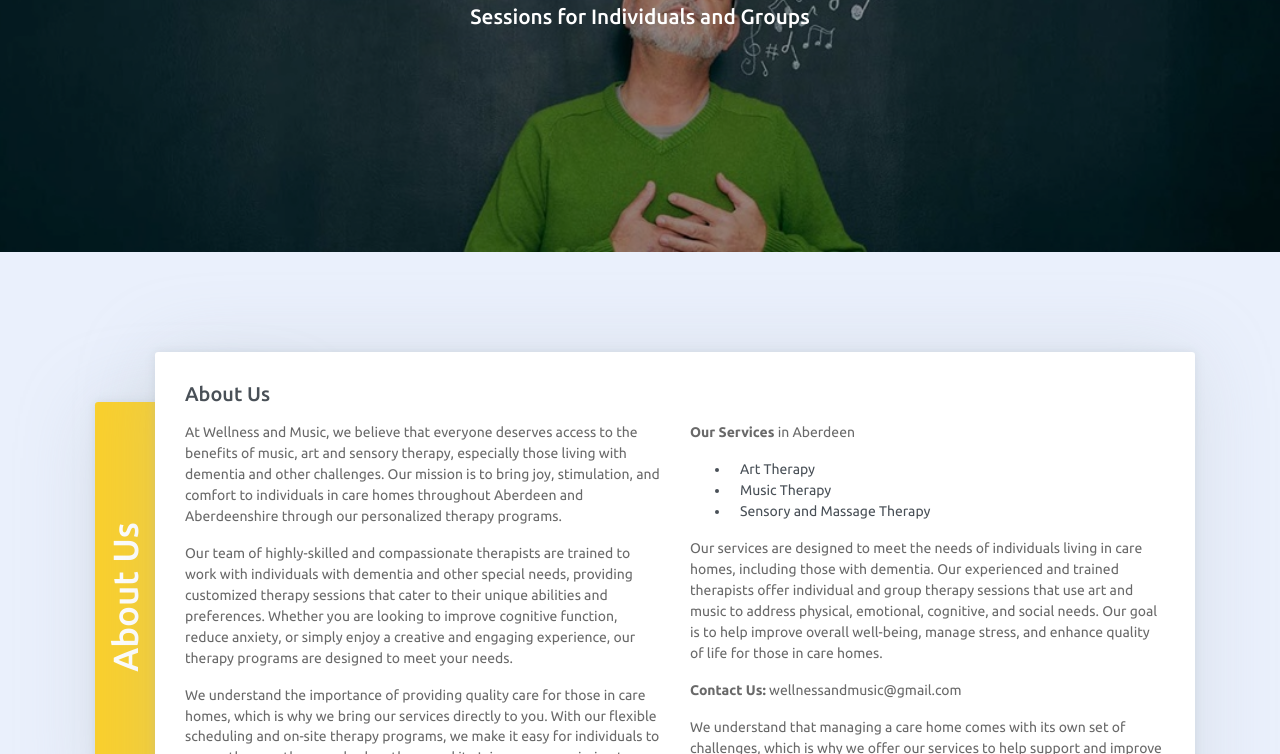
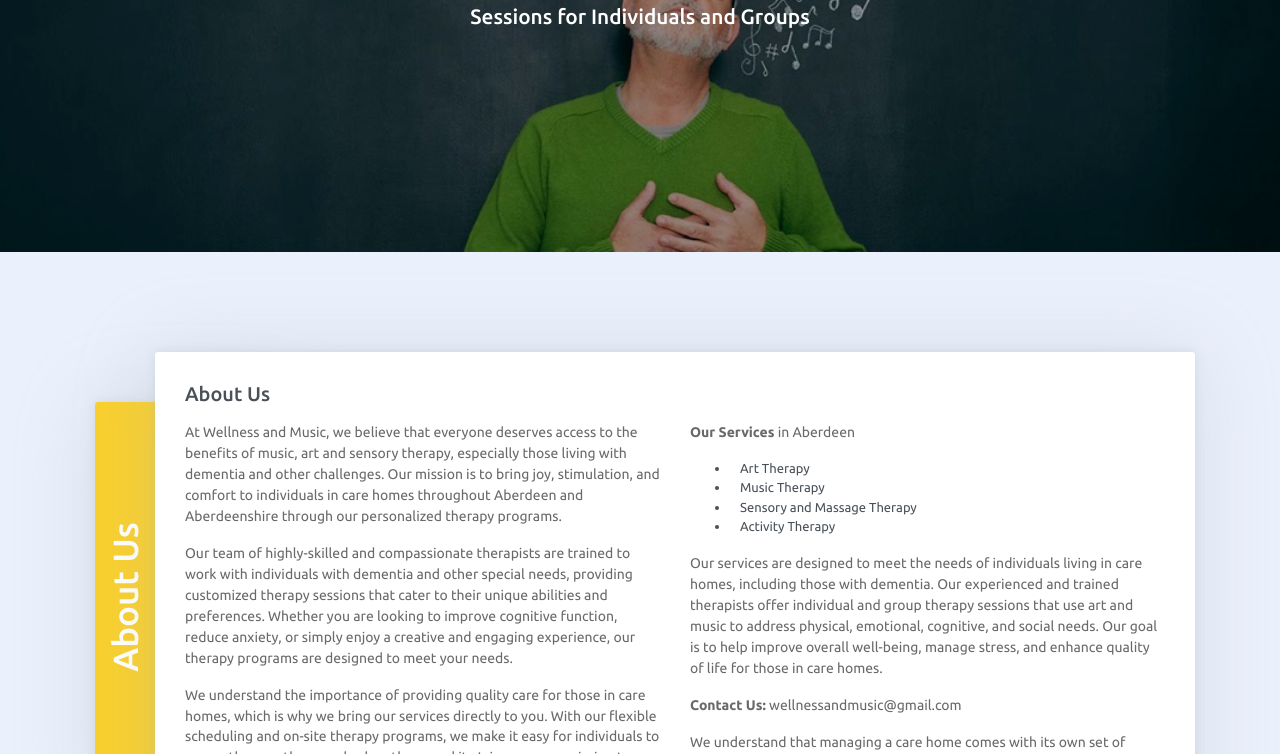
Before and after one commit to ThisOil/ThisOil.github.io, a website: page index.html in a window 1280 px wide. Shown: the part 346-1100 px from the top of the page. Drawn offline with Linux system fonts and the light colour scheme.

Commit message:
Update index.html

```diff
--- a/index.html
+++ b/index.html
@@ -93,10 +93,11 @@
                         </div>
                         <div class="col">
                             <p><b>Our Services</b> in Aberdeen</p>
-                            <ul style="font-size:14px;">
+                            <ul style="font-size:13px;">
                                 <li>Art Therapy</li>
                                 <li>Music Therapy</li>
                                 <li>Sensory and Massage Therapy</li>
+				<li>Activity Therapy</li>
                             </ul>
 
                             <p>Our services are designed to meet the needs of individuals living in care homes, including those with dementia.
```
